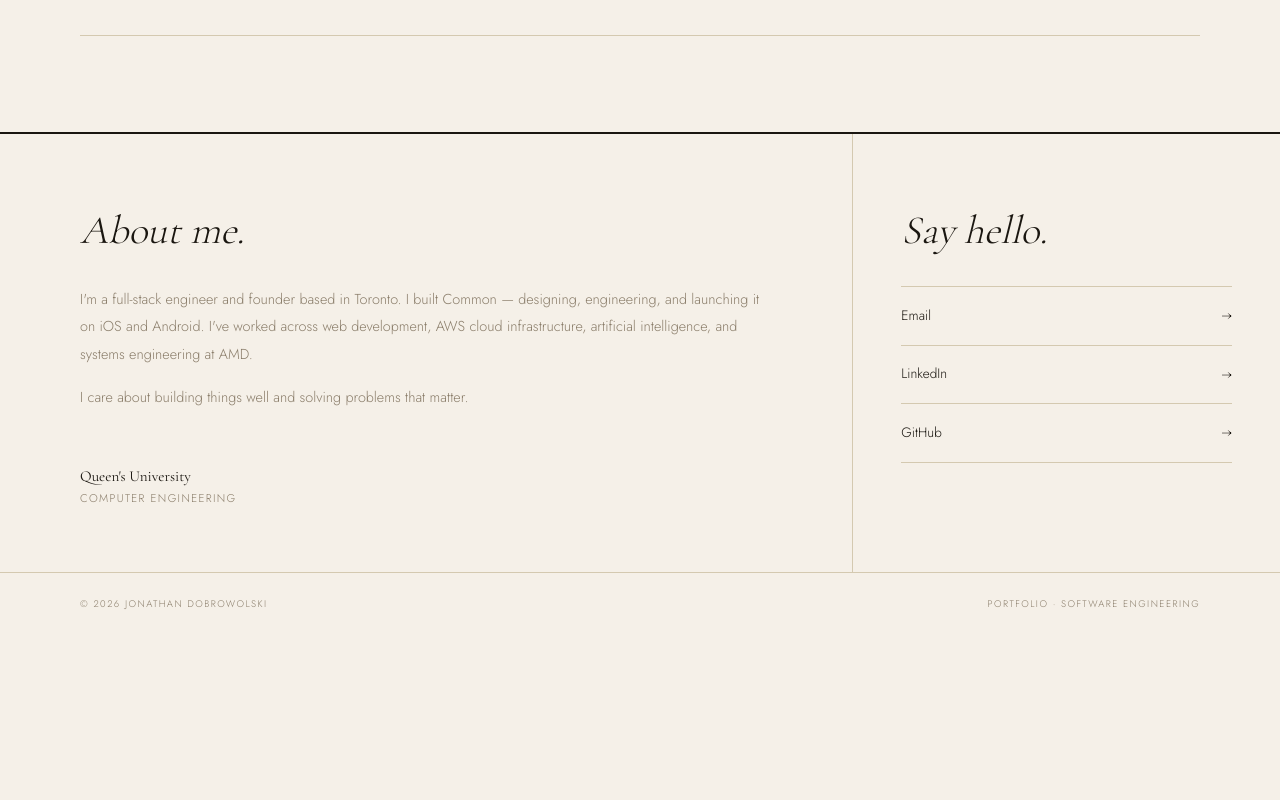
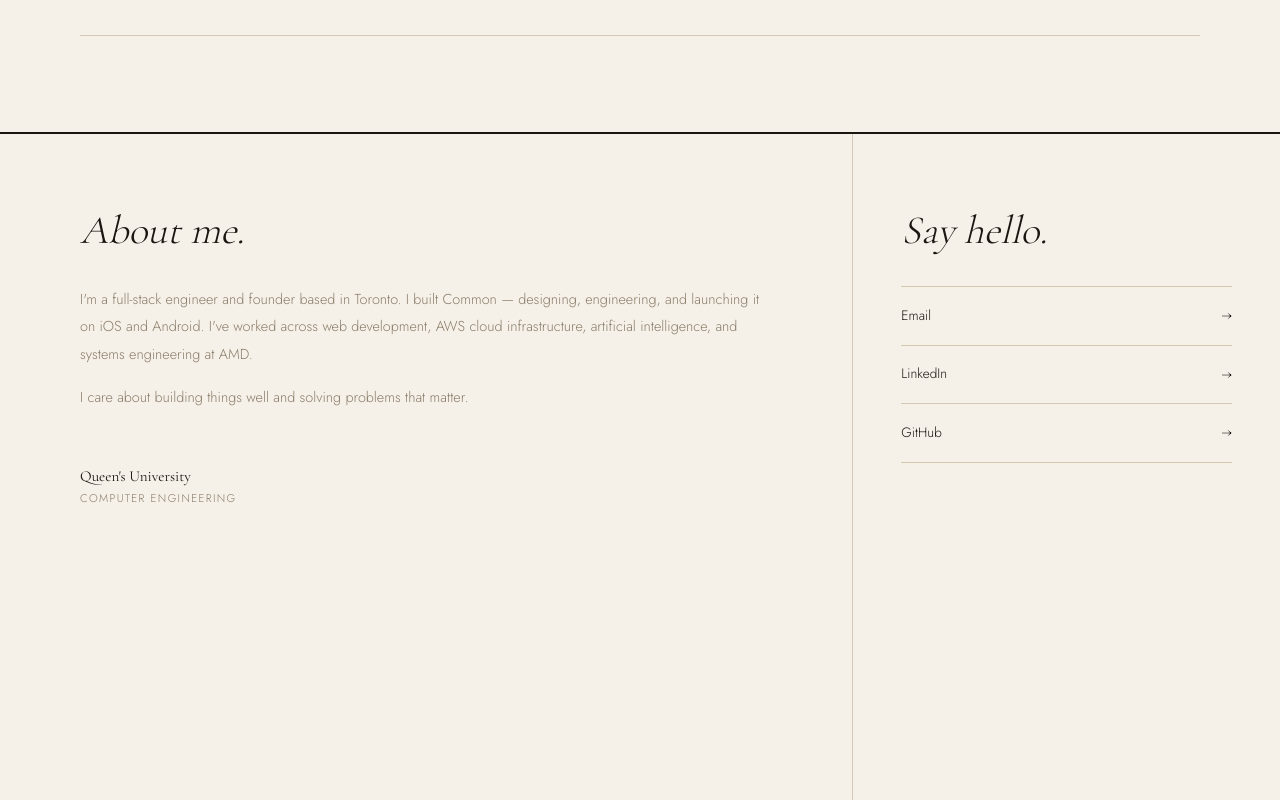
Before and after one commit to jonnyDob/portfolio, a Next.js app: page / in a window 1280 px wide. Shown: the part 2320-3120 px from the top of the page. Before the commit the page ends 2957 px from the top, so only its background shows below. Built offline with nearby package versions, Linux system fonts and the light colour scheme.

Commit message:
Fix anchor scroll so About and Contact nav links always move the page

```diff
--- a/app/globals.css
+++ b/app/globals.css
@@ -19,6 +19,18 @@
 
 html {
   scroll-behavior: smooth;
+}
+
+/* Anchor targets land below the fixed nav */
+#work,
+#about,
+#contact {
+  scroll-margin-top: 80px;
+}
+
+/* Ensure the bottom section is tall enough to scroll into view at the top of the viewport */
+.bottom {
+  min-height: 100vh;
 }
 
 body {
```
